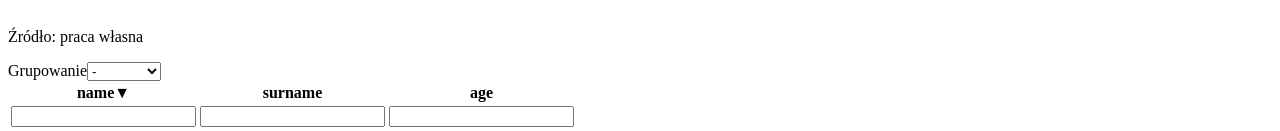
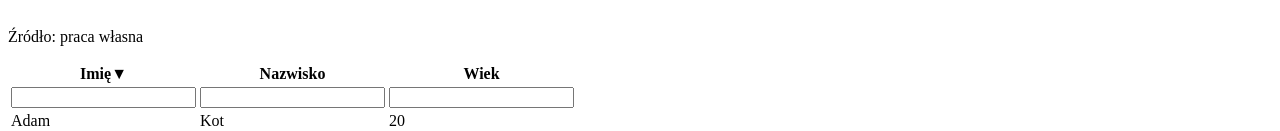
Before and after one commit to imper2222/ReactModules, a React (Create React App) app in the folder moduly/: page / in a window 1280 px wide. Shown: the part 658-789 px from the top of the page. Built offline with nearby package versions, Linux system fonts and the light colour scheme.

Commit message:
Ulepszenie Grida

```diff
--- a/moduly/src/components/grid/Grid.js
+++ b/moduly/src/components/grid/Grid.js
@@ -26,12 +26,15 @@ class Grid extends React.Component {
     }
 
     columnHeadrs() {
+        console.log(this.props.data)
         return (
             <tr>
                 {
                     Object.keys(this.props.data[0]).map((property, i) =>
+                        this.isHeaderForProperty(property) &&
+
                         <th key={i} column={property} onClick={() => this.changeSort(property)}>
-                            {property}
+                            {this.props.headers[property]}
                             {
                                 this.state.sortColumn === property &&
                                 (this.state.sortAscending ?
@@ -50,6 +53,8 @@ class Grid extends React.Component {
             <tr>
                 {
                     Object.keys(this.props.data[0]).map((property, i) =>
+                        this.isHeaderForProperty(property) &&
+
                         <th key={i} column={property}>
                             <input type="text" onChange={(e) => this.changeFilters(e, property)}></input>
                         </th>
@@ -65,6 +70,7 @@ class Grid extends React.Component {
                 <tr>
                     {
                         Object.keys(object).map((property, i) =>
+                            this.isHeaderForProperty(property) &&
                             <td>{object[property]}</td>)
                     }
                 </tr>)
@@ -74,7 +80,9 @@ class Grid extends React.Component {
     render() {
         return (
             <div>
-                {this.groupSelector()}
+                {
+                    //this.groupSelector()
+                }
                 <table>
                     {this.columnHeadrs()}
                     {this.columnFilters()}
@@ -112,6 +120,20 @@ class Grid extends React.Component {
         this.setState({ grouping: e.target.value });
     }
 
+    isHeaderForProperty(property) {
+        console.log(this.props.headers);
+
+        if (this.props.headers) {
+            for (let prop in this.props.headers) {
+                if (prop == property)
+                    return true;
+            }
+            return false;
+        }
+        return true;
+
+    }
+
 }
 
 export default Grid
```
